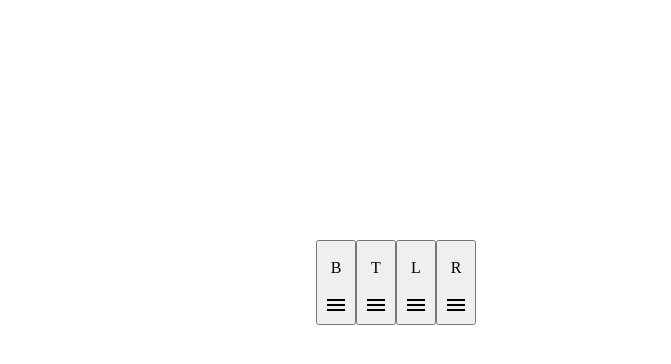
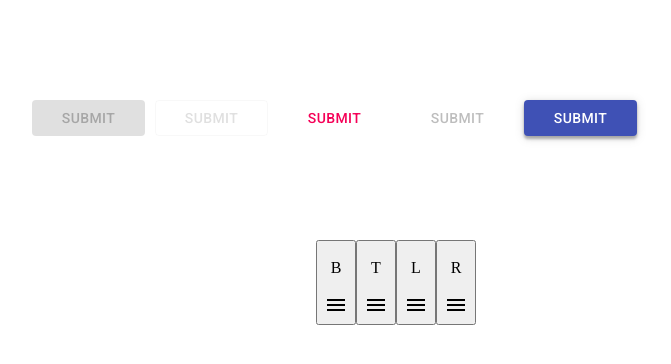
Before and after one commit to z123fg/antraui, a React (Create React App) app: page / in a window 1280 px wide. Shown: the top 364 px of the page, without its empty margins (68-739 px from the left). Built offline with nearby package versions, Linux system fonts and the light colour scheme.

Commit message:
Forgot to uncomment the buttons

```diff
--- a/src/App.tsx
+++ b/src/App.tsx
@@ -7,16 +7,54 @@ import MyDrawer from "./components/MyDrawer/MyDrawer";
 function App() {
   return (
     <div style={{ display: "flex", gap: "10px" }}>
-      {/* <MyButton onClick={()=>{console.log("clicked")}} color="primary" variant="contained" disabled>SUBMIT</MyButton>
-      <MyButton onClick={()=>{console.log("clicked")}} color="default" variant="outlined" >SUBMIT</MyButton>
-      <MyButton onClick={()=>{console.log("clicked")}} color="secondary" variant="text" >SUBMIT</MyButton>
-      <MyButton onClick={()=>{console.log("clicked")}} color="secondary" variant="text" disabled>SUBMIT</MyButton>
-      <MyButton onClick={()=>{console.log("clicked")}} color="primary" variant="contained" >SUBMIT</MyButton> */}
-      <MyDrawer
+      <MyButton
         onClick={() => {
-          console.log("clicked drawer");
+          console.log("clicked");
         }}
-      ></MyDrawer>
+        color="primary"
+        variant="contained"
+        disabled
+      >
+        SUBMIT
+      </MyButton>
+      <MyButton
+        onClick={() => {
+          console.log("clicked");
+        }}
+        color="default"
+        variant="outlined"
+      >
+        SUBMIT
+      </MyButton>
+      <MyButton
+        onClick={() => {
+          console.log("clicked");
+        }}
+        color="secondary"
+        variant="text"
+      >
+        SUBMIT
+      </MyButton>
+      <MyButton
+        onClick={() => {
+          console.log("clicked");
+        }}
+        color="secondary"
+        variant="text"
+        disabled
+      >
+        SUBMIT
+      </MyButton>
+      <MyButton
+        onClick={() => {
+          console.log("clicked");
+        }}
+        color="primary"
+        variant="contained"
+      >
+        SUBMIT
+      </MyButton>
+      <MyDrawer></MyDrawer>
     </div>
   );
 }
```
